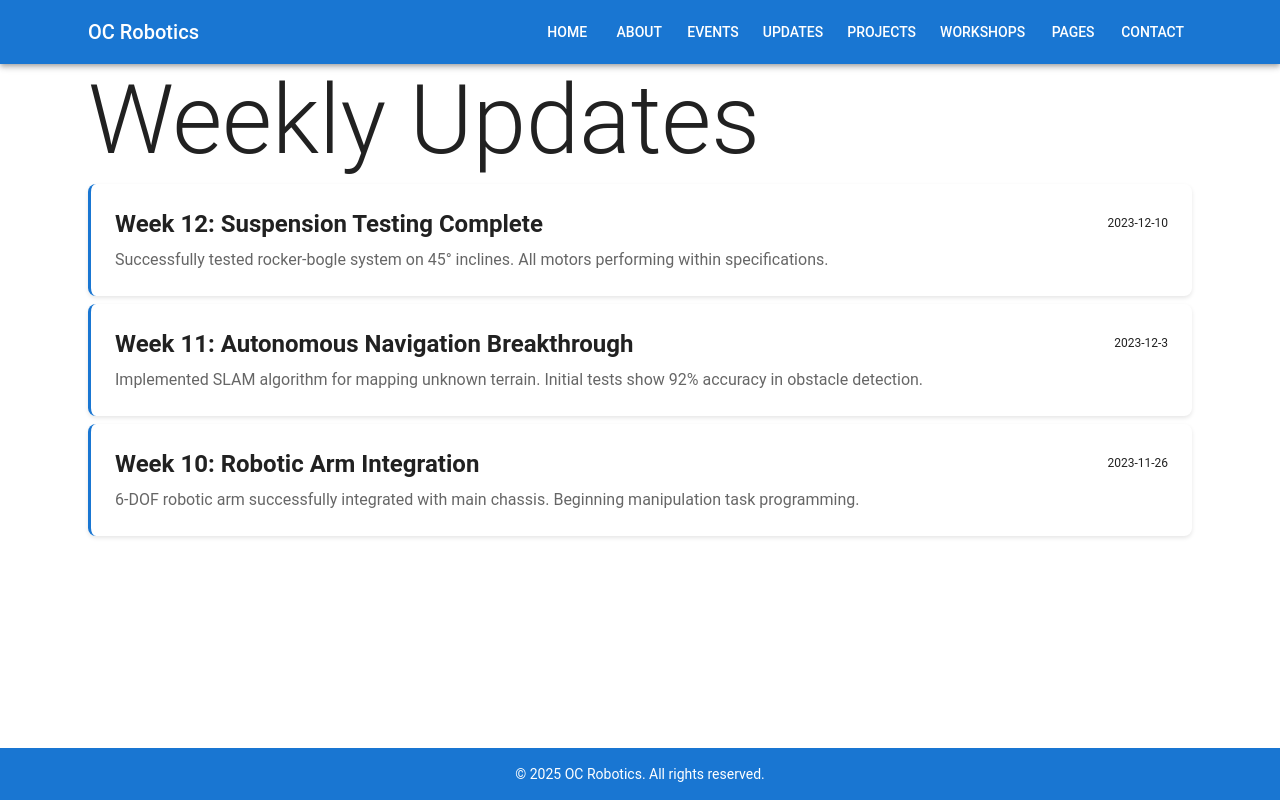
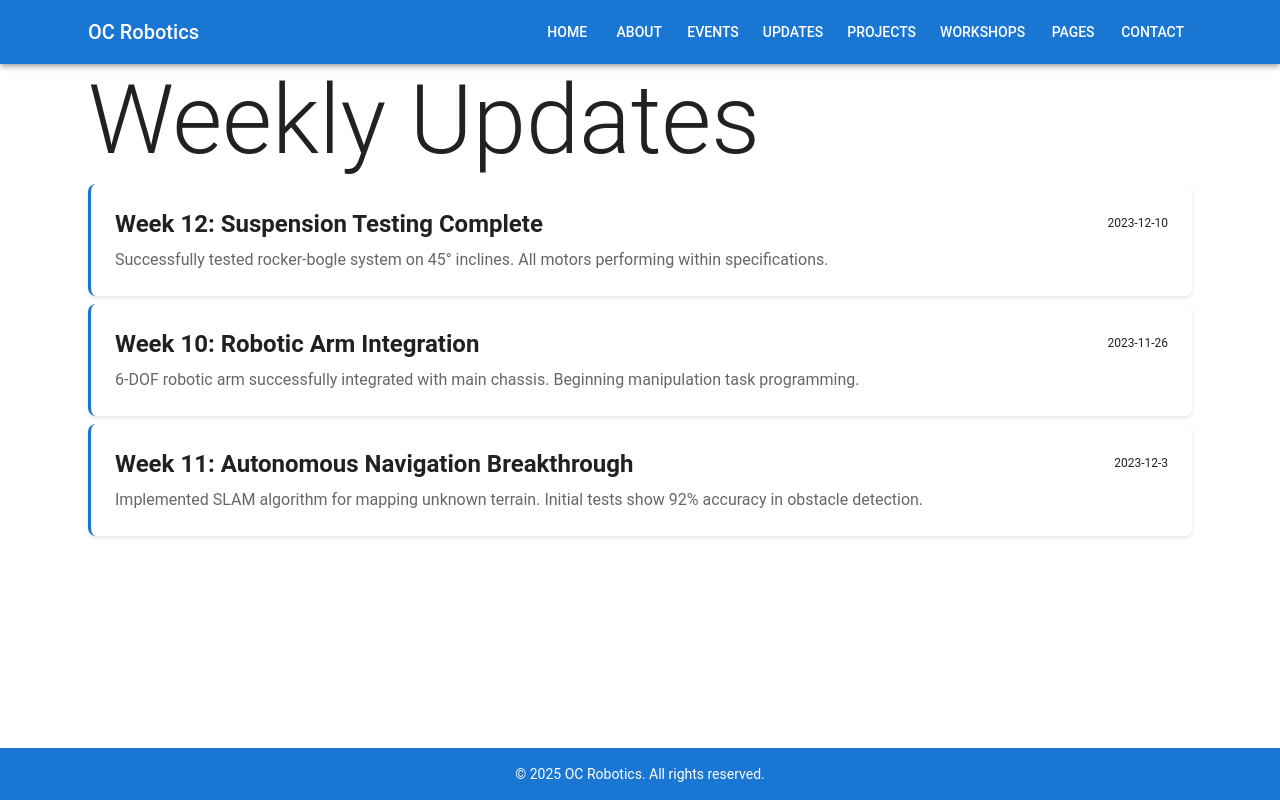
Before and after one commit to oc-robotics/OC-Robotics-Website, a Next.js app: page /updates in a window 1280 px wide. Built offline with nearby package versions, Linux system fonts and the light colour scheme.

Commit message:
removed add button util for weekly updates

```diff
--- a/app/updates/page.jsx
+++ b/app/updates/page.jsx
@@ -3,10 +3,17 @@ import UpdateTag from "./updateTag"
 
 export default async function Updates() {
   let updates = [
-    { week: 12,
+    {
+      week: 12,
       title: "Suspension Testing Complete",
       description: "Successfully tested rocker-bogle system on 45° inclines. All motors performing within specifications.",
       date: "2023-12-10"
+    },
+    {
+      week: 10,
+      title: "Robotic Arm Integration",
+      description: "6-DOF robotic arm successfully integrated with main chassis. Beginning manipulation task programming.",
+      date: "2023-11-26"
     },
     {
       week: 11,
@@ -14,34 +21,14 @@ export default async function Updates() {
       description: "Implemented SLAM algorithm for mapping unknown terrain. Initial tests show 92% accuracy in obstacle detection.",
       date: "2023-12-3"
     },
-    {
-      week: 10,
-      title: "Robotic Arm Integration",
-      description: "6-DOF robotic arm successfully integrated with main chassis. Beginning manipulation task programming.",
-      date: "2023-11-26"
-    }
   ];
-
-  const addEvent = (update) => {
-    updates.push(update);
-  }
-
-  const openAddEvent = () => {
-    setPopup(true);
-  }
-
-  const handleAddUpdate = () => {
-    const update = prompt("Enter update:");
-    if (update) {
-      addEvent(update);
-    }
-    closeAddEvent();
-  }
 
   return (
     <Container>
       <Typography variant="h1">Weekly Updates</Typography>
-      {updates.map((update, index) => (
+      {updates
+        .filter(update => new Date(update.date) <= new Date())
+        .map((update, index) => (
         <UpdateTag key={index} update={update} />
       ))}
     </Container>
```
